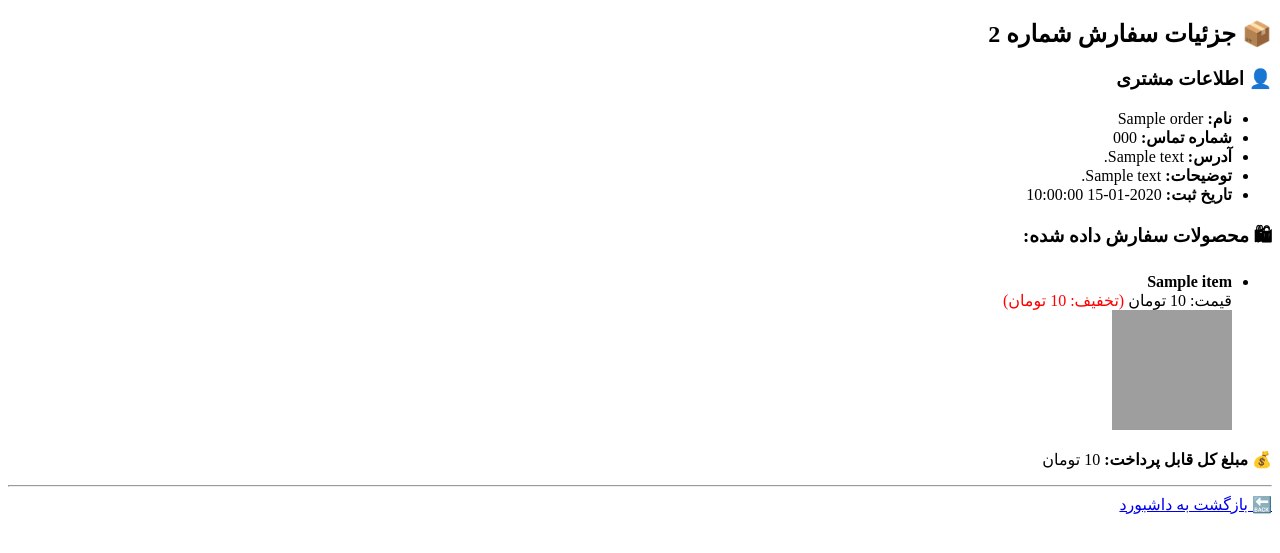
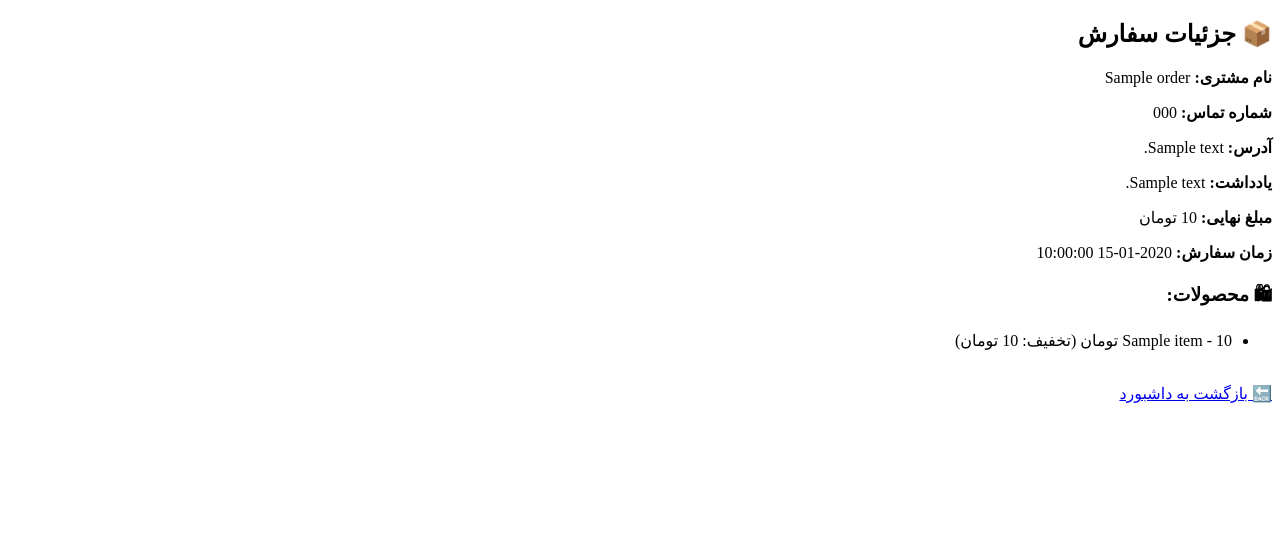
Before and after one commit to majiddashti65/hojre, a Python web app: template templates/order_detail.html in a window 1280 px wide. Shown: the top 553 px of the page. Run offline with Jinja, Linux system fonts and the light colour scheme; the template is opened without the code that fills it: most values are stand-ins (such as "Sample title", 1, 10 or a date in 2020); grey boxes are pictures that could not be loaded.

```diff
--- a/templates/order_detail.html
+++ b/templates/order_detail.html
@@ -2,42 +2,26 @@
 <html lang="fa">
 <head>
     <meta charset="UTF-8">
-    <title>📦 جزئیات سفارش</title>
+    <title>جزئیات سفارش</title>
 </head>
 <body dir="rtl">
-    <h2>📦 جزئیات سفارش شماره {{ order_id + 1 }}</h2>
+    <h2>📦 جزئیات سفارش</h2>
 
-    <h3>👤 اطلاعات مشتری</h3>
+    <p><strong>نام مشتری:</strong> {{ order.name }}</p>
+    <p><strong>شماره تماس:</strong> {{ order.phone }}</p>
+    <p><strong>آدرس:</strong> {{ order.address }}</p>
+    <p><strong>یادداشت:</strong> {{ order.notes }}</p>
+    <p><strong>مبلغ نهایی:</strong> {{ order.total }} تومان</p>
+    <p><strong>زمان سفارش:</strong> {{ order.datetime }}</p>
+
+    <h3>🛍 محصولات:</h3>
     <ul>
-        <li><strong>نام:</strong> {{ order.name }}</li>
-        <li><strong>شماره تماس:</strong> {{ order.phone }}</li>
-        <li><strong>آدرس:</strong> {{ order.address }}</li>
-        {% if order.notes %}
-        <li><strong>توضیحات:</strong> {{ order.notes }}</li>
-        {% endif %}
-        <li><strong>تاریخ ثبت:</strong> {{ order.datetime }}</li>
-    </ul>
-
-    <h3>🛍 محصولات سفارش داده شده:</h3>
-    <ul>
-        {% for item in order["items"] %}
-            <li style="margin-bottom: 15px;">
-                <strong>{{ item.product_name }}</strong><br>
-                قیمت: {{ item.price }} تومان
-                {% if item.discount %}
-                    <span style="color:red;">(تخفیف: {{ item.discount }} تومان)</span>
-                {% endif %}
-                <br>
-                {% if item.images %}
-                    <img src="/{{ item.images[0] }}" width="120" height="120">
-                {% endif %}
-            </li>
+        {% for item in order.items %}
+            <li>{{ item.product_name }} - {{ item.price }} تومان {% if item.discount %} (تخفیف: {{ item.discount }} تومان) {% endif %}</li>
         {% endfor %}
     </ul>
 
-    <p><strong>💰 مبلغ کل قابل پرداخت:</strong> {{ order.total }} تومان</p>
-
-    <hr>
+    <br>
     <a href="/dashboard">🔙 بازگشت به داشبورد</a>
 </body>
 </html>
```
Also changed, not shown: app.py (+28 -25 lines).
